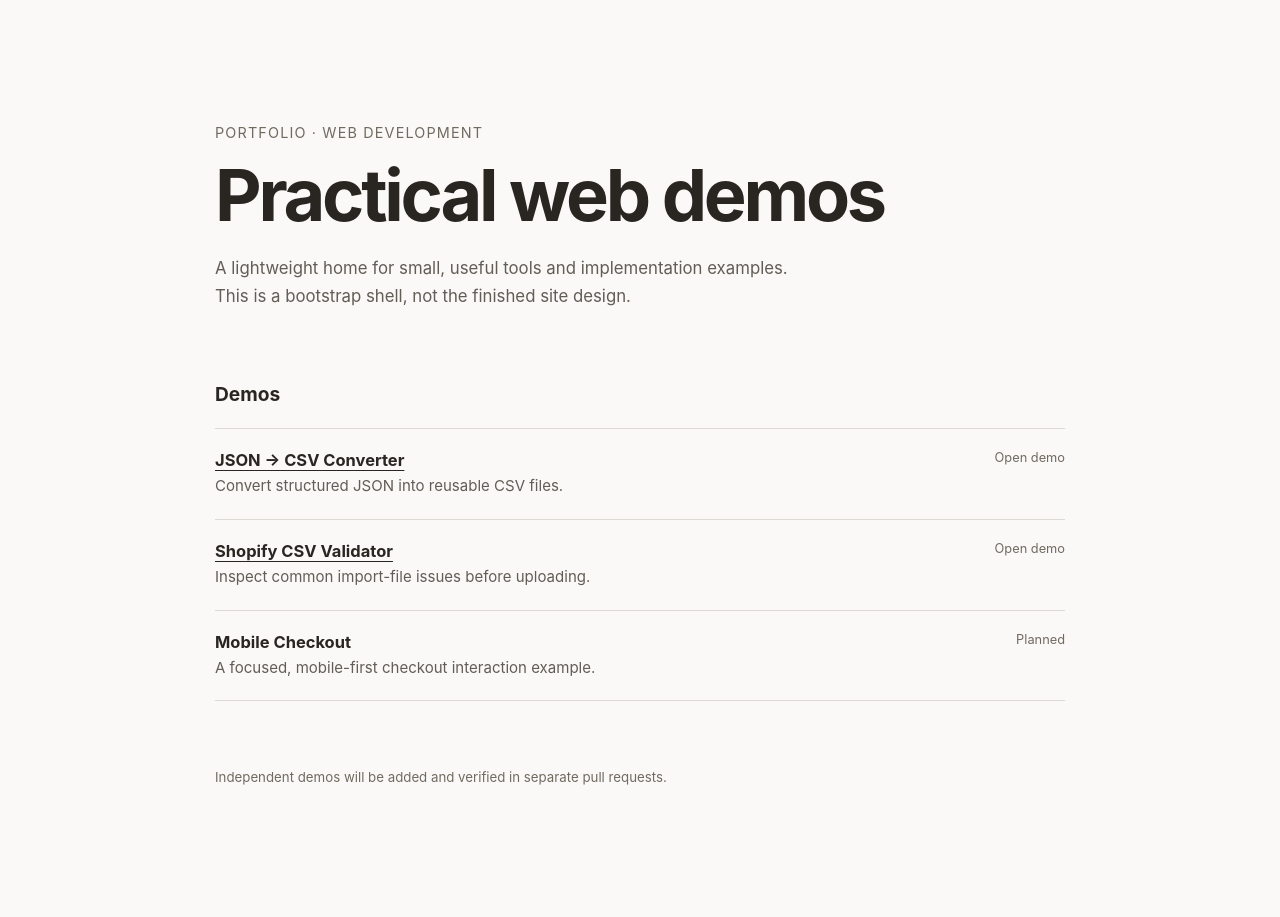
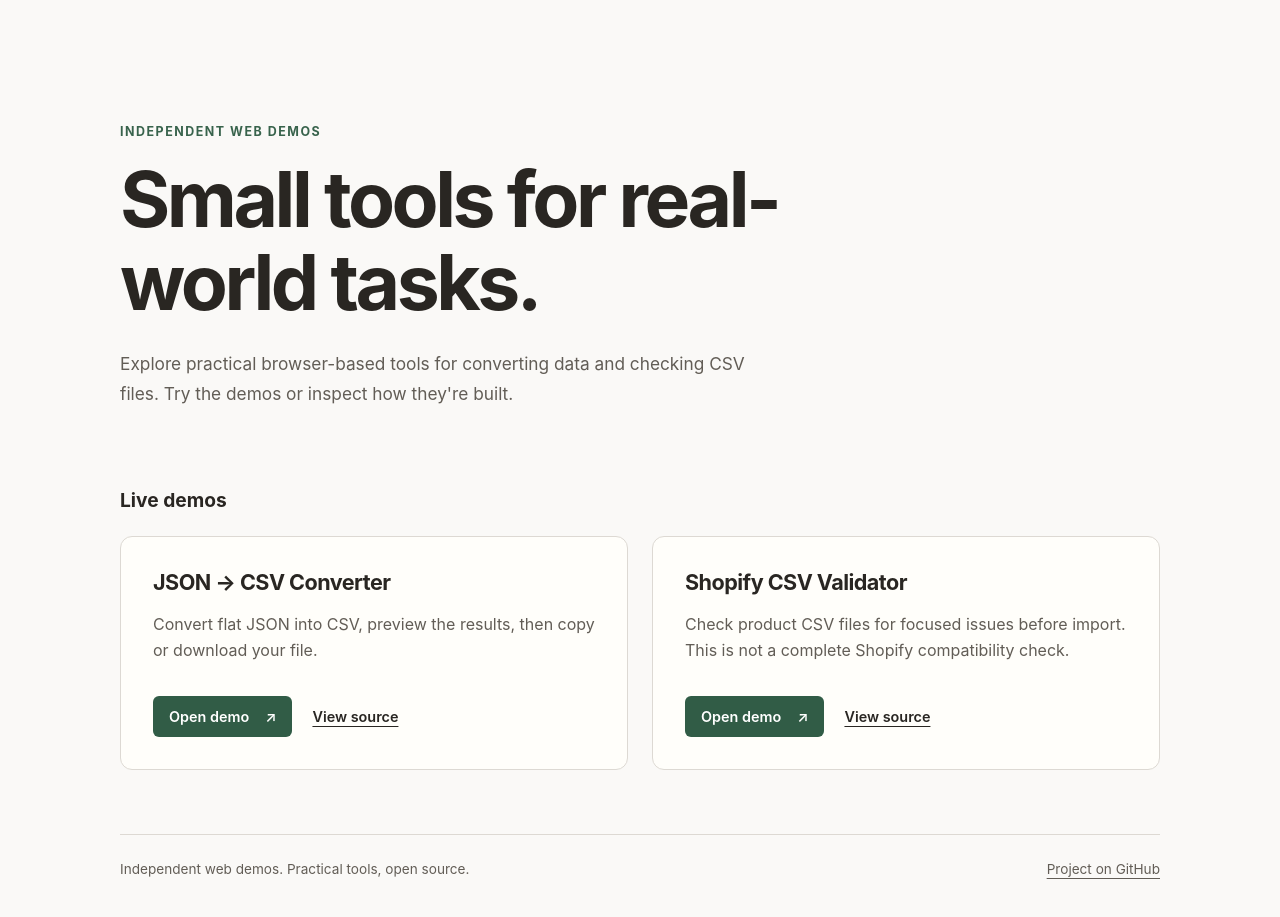
Before and after one commit to pengcc/portfolio, a React (Vite) app: page / in a window 1280 px wide. Before the commit the page ends 835 px from the top, so only its background shows below. Built offline with nearby package versions, Linux system fonts and the light colour scheme.

Commit message:
Implement demo-first portfolio homepage v1

```diff
--- a/src/App.tsx
+++ b/src/App.tsx
@@ -4,42 +4,48 @@ export function App() {
   return (
     <div className="page">
       <header className="intro">
-        <p className="eyebrow">Portfolio · Web development</p>
-        <h1>Practical web demos</h1>
+        <p className="eyebrow">INDEPENDENT WEB DEMOS</p>
+        <h1>Small tools for real-world tasks.</h1>
         <p className="summary">
-          A lightweight home for small, useful tools and implementation examples. This is a
-          bootstrap shell, not the finished site design.
+          Explore practical browser-based tools for converting data and checking CSV files. Try the
+          demos or inspect how they're built.
         </p>
       </header>
-      <main>
-        <h2>Demos</h2>
+      <main id="demos" aria-labelledby="demos-heading">
+        <h2 id="demos-heading">Live demos</h2>
         <ul className="demo-list">
-          {demoCatalog.map((demo) => {
-            const href = demo.status === 'live' && isSafeDemoHref(demo.href) ? demo.href : null;
-            let statusLabel = 'Planned';
-            if (demo.status === 'live') {
-              statusLabel = href ? 'Open demo' : 'Unavailable';
-            }
-
-            return (
+          {demoCatalog
+            .filter((demo) => demo.status === 'live')
+            .map((demo) => (
               <li key={demo.slug} className="demo">
-                <div>
-                  {href ? (
-                    <h3>
-                      <a href={href}>{demo.title}</a>
-                    </h3>
+                <h3>{demo.title}</h3>
+                <p>{demo.description}</p>
+                <div className="demo-actions">
+                  {isSafeDemoHref(demo.href) ? (
+                    <a
+                      className="primary-link"
+                      href={demo.href}
+                      aria-label={`Open demo: ${demo.title}`}
+                    >
+                      Open demo <span aria-hidden="true">↗</span>
+                    </a>
                   ) : (
-                    <h3>{demo.title}</h3>
+                    <span>Unavailable</span>
                   )}
-                  <p>{demo.description}</p>
+                  {isSafeDemoHref(demo.sourceHref) && (
+                    <a href={demo.sourceHref} aria-label={`View source: ${demo.title}`}>
+                      View source
+                    </a>
+                  )}
                 </div>
-                <span className="demo-status">{statusLabel}</span>
               </li>
-            );
-          })}
+            ))}
         </ul>
       </main>
-      <footer>Independent demos will be added and verified in separate pull requests.</footer>
+      <footer>
+        <p>Independent web demos. Practical tools, open source.</p>
+        <a href="https://github.com/pengcc/portfolio">Project on GitHub</a>
+      </footer>
     </div>
   );
 }
--- a/src/demos/catalog.ts
+++ b/src/demos/catalog.ts
@@ -4,7 +4,8 @@ interface BaseDemo {
   description: string;
 }
 
-type Demo = BaseDemo & ({ status: 'planned' } | { status: 'live'; href: string });
+type Demo = BaseDemo &
+  ({ status: 'planned' } | { status: 'live'; href: string; sourceHref: string });
 
 /** Only local paths and direct HTTP(S) URLs can be rendered as demo links. */
 export function isSafeDemoHref(href: string): boolean {
@@ -28,21 +29,25 @@ export function isSafeDemoHref(href: string): boolean {
   }
 }
 
-// Registry only: these are future migration candidates, not running demos.
+// Display information for live demos and future candidates.
 export const demoCatalog: readonly Demo[] = [
   {
     slug: 'json-csv',
     title: 'JSON → CSV Converter',
-    description: 'Convert structured JSON into reusable CSV files.',
+    description:
+      'Convert flat JSON into CSV, preview the results, then copy or download your file.',
     status: 'live',
     href: '/demos/json-csv/',
+    sourceHref: 'https://github.com/pengcc/portfolio/tree/main/src/demos/json-csv',
   },
   {
     slug: 'shopify-csv',
     title: 'Shopify CSV Validator',
-    description: 'Inspect common import-file issues before uploading.',
+    description:
+      'Check product CSV files for focused issues before import. This is not a complete Shopify compatibility check.',
     status: 'live',
     href: '/demos/shopify-csv/',
+    sourceHref: 'https://github.com/pengcc/portfolio/tree/main/src/demos/shopify-csv',
   },
   {
     slug: 'mobile-checkout',
--- a/src/styles.css
+++ b/src/styles.css
@@ -15,73 +15,80 @@ body {
 }
 
 .page {
-  width: min(850px, calc(100% - 40px));
+  width: min(1040px, calc(100% - 40px));
   margin: 0 auto;
-  padding: clamp(48px, 10vw, 110px) 0 50px;
+  padding: clamp(56px, 9vw, 112px) 0 36px;
 }
 
 .intro {
-  margin-bottom: 72px;
+  margin-bottom: clamp(48px, 7vw, 80px);
 }
 
 .eyebrow {
-  color: #716a61;
-  font-size: 0.9rem;
-  letter-spacing: 0.08em;
-  text-transform: uppercase;
+  color: #38634c;
+  font-size: 0.78rem;
+  font-weight: 650;
+  letter-spacing: 0.12em;
 }
 
 h1 {
-  font-size: clamp(2.6rem, 8vw, 4.5rem);
+  max-width: 16ch;
+  font-size: clamp(2.5rem, 6.5vw, 4.8rem);
   letter-spacing: -0.045em;
-  line-height: 1.05;
-  margin: 16px 0 22px;
+  line-height: 1.08;
+  margin: 20px 0 24px;
 }
 
 .summary {
-  max-width: 57ch;
+  max-width: 60ch;
   color: #625d56;
-  line-height: 1.65;
-  font-size: 1.05rem;
+  line-height: 1.7;
+  font-size: 1.08rem;
 }
 
 h2 {
   font-size: 1.2rem;
-  margin: 0 0 22px;
+  margin: 0 0 24px;
 }
 
 .demo-list {
+  display: grid;
+  grid-template-columns: repeat(2, minmax(0, 1fr));
+  gap: 24px;
   list-style: none;
   padding: 0;
   margin: 0;
-  border-top: 1px solid #ddd9d3;
 }
 
 .demo {
   display: flex;
-  align-items: flex-start;
-  justify-content: space-between;
-  gap: 20px;
-  padding: 21px 0;
-  border-bottom: 1px solid #ddd9d3;
+  flex-direction: column;
+  padding: clamp(24px, 3vw, 32px);
+  border: 1px solid #ddd9d3;
+  border-radius: 12px;
+  background: #fffefa;
 }
 
 .demo h3 {
-  margin: 0 0 5px;
-  font-size: 1.03rem;
+  margin: 0 0 16px;
+  font-size: 1.35rem;
+  letter-spacing: -0.025em;
 }
 
 .demo p {
-  margin: 0;
+  margin: 0 0 32px;
   color: #625d56;
-  font-size: 0.94rem;
-  line-height: 1.5;
+  line-height: 1.65;
 }
 
-.demo-status {
-  color: #716a61;
-  font-size: 0.8rem;
-  white-space: nowrap;
+.demo-actions {
+  display: flex;
+  align-items: center;
+  flex-wrap: wrap;
+  gap: 20px;
+  margin-top: auto;
+  font-size: 0.9rem;
+  font-weight: 600;
 }
 
 a {
@@ -90,20 +97,49 @@ a {
   text-underline-offset: 4px;
 }
 
+a:hover {
+  text-decoration-thickness: 2px;
+}
+
+.primary-link {
+  display: inline-flex;
+  align-items: center;
+  gap: 16px;
+  padding: 12px 16px;
+  border-radius: 6px;
+  background: #315c46;
+  color: #fff;
+  text-decoration: none;
+}
+
+.primary-link:hover {
+  background: #244735;
+}
+
 a:focus-visible {
   outline: 3px solid #72543c;
-  outline-offset: 3px;
+  outline-offset: 4px;
 }
 
 footer {
-  margin-top: 68px;
-  color: #716a61;
-  font-size: 0.83rem;
+  display: flex;
+  justify-content: space-between;
+  flex-wrap: wrap;
+  gap: 16px;
+  margin-top: 64px;
+  padding-top: 24px;
+  border-top: 1px solid #ddd9d3;
+  color: #625d56;
+  font-size: 0.85rem;
+  line-height: 1.6;
 }
 
-@media (max-width: 540px) {
-  .demo {
-    flex-direction: column;
-    gap: 10px;
+.page footer p {
+  margin: 0;
+}
+
+@media (max-width: 680px) {
+  .demo-list {
+    grid-template-columns: minmax(0, 1fr);
   }
 }
```
Also changed, not shown: 2 other files (tests, documents, lock files or other folders).
